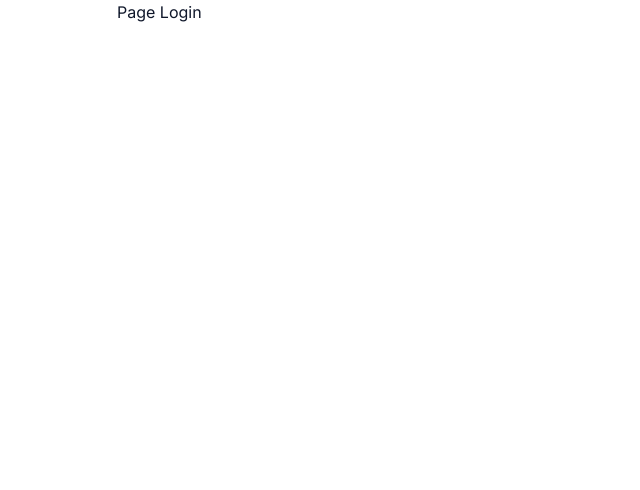
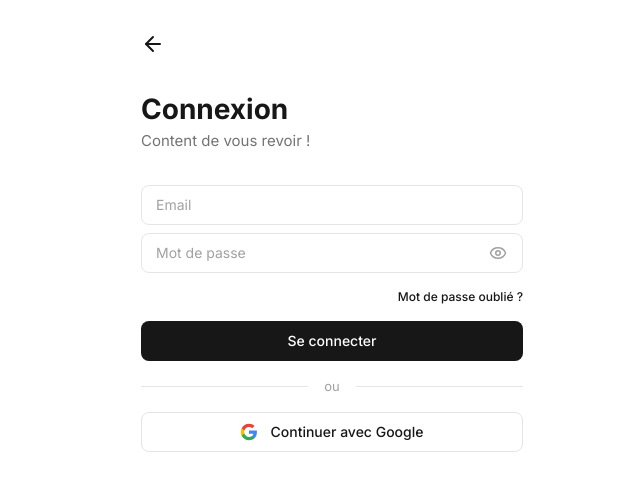
Before and after one commit to FlytziTv/MyDriveLog, a Next.js app: page /login in a window 1280 px wide. Shown: the top 490 px of the page, without its empty margins (308-948 px from the left). Built offline with nearby package versions, Linux system fonts and the light colour scheme.

Commit message:
feat: ajouter la page d'inscription avec formulaire et intégration Google

```diff
--- a/app/(auth)/login/page.tsx
+++ b/app/(auth)/login/page.tsx
@@ -1,3 +1,83 @@
+"use client";
+
+import { ArrowLeft } from "lucide-react";
+import { useState } from "react";
+import Link from "next/link";
+import { InputBase, PasswordInput } from "@/components/ui/Input";
+
 export default function LoginPage() {
-  return <div>Page Login</div>;
+  const [showPassword, setShowPassword] = useState(false);
+
+  return (
+    <div className="min-h-screen px-6 py-8">
+      {/* Information */}
+      <div className="flex flex-col items-start gap-8 mb-8">
+        {/* Back Button */}
+        <Link href="/">
+          <ArrowLeft className="w-6 h-6 text-neutral-900" />
+        </Link>
+        {/* Login Form */}
+        <div className="flex flex-col items-start gap-0">
+          <h1 className="text-[28px] font-bold text-neutral-900">Connexion</h1>
+          <p className="text-[15px] text-neutral-500">
+            Content de vous revoir !
+          </p>
+        </div>
+      </div>
+
+      <div className="flex flex-col gap-4">
+        <div className="flex flex-col gap-2">
+          {/* Email Input */}
+          <InputBase placeholder="Email" type="email" />
+
+          {/* Password Input */}
+          <PasswordInput
+            placeholder="Mot de passe"
+            showPassword={showPassword}
+            setShowPassword={setShowPassword}
+          />
+        </div>
+
+        {/* Forgot Password Button */}
+        <button className="text-xs hover:underline underline-offset-2 text-neutral-900 ml-auto block font-medium">
+          Mot de passe oublié ?
+        </button>
+
+        {/* Connect Button */}
+        <button className="w-full h-10 text-sm bg-neutral-900 text-white rounded-lg font-medium hover:bg-neutral-800 transition-colors">
+          Se connecter
+        </button>
+      </div>
+
+      {/* Or separator */}
+      <div className="flex items-center gap-4 my-4">
+        <div className="flex-1 h-px bg-neutral-200"></div>
+        <span className="text-[13px] text-neutral-400">ou</span>
+        <div className="flex-1 h-px bg-neutral-200"></div>
+      </div>
+
+      {/* Button Google */}
+      <button className="w-full text-sm h-10 bg-white hover:bg-neutral-100 border border-neutral-200 rounded-lg font-medium text-neutral-900 flex items-center justify-center gap-3  transition-colors">
+        <svg className="w-4.5 h-4.5" viewBox="0 0 24 24">
+          <path
+            fill="#4285F4"
+            d="M22.56 12.25c0-.78-.07-1.53-.2-2.25H12v4.26h5.92c-.26 1.37-1.04 2.53-2.21 3.31v2.77h3.57c2.08-1.92 3.28-4.74 3.28-8.09z"
+          />
+          <path
+            fill="#34A853"
+            d="M12 23c2.97 0 5.46-.98 7.28-2.66l-3.57-2.77c-.98.66-2.23 1.06-3.71 1.06-2.86 0-5.29-1.93-6.16-4.53H2.18v2.84C3.99 20.53 7.7 23 12 23z"
+          />
+          <path
+            fill="#FBBC05"
+            d="M5.84 14.09c-.22-.66-.35-1.36-.35-2.09s.13-1.43.35-2.09V7.07H2.18C1.43 8.55 1 10.22 1 12s.43 3.45 1.18 4.93l2.85-2.22.81-.62z"
+          />
+          <path
+            fill="#EA4335"
+            d="M12 5.38c1.62 0 3.06.56 4.21 1.64l3.15-3.15C17.45 2.09 14.97 1 12 1 7.7 1 3.99 3.47 2.18 7.07l3.66 2.84c.87-2.6 3.3-4.53 6.16-4.53z"
+          />
+        </svg>
+        Continuer avec Google
+      </button>
+    </div>
+  );
 }
--- a/app/(auth)/register/page.tsx
+++ b/app/(auth)/register/page.tsx
@@ -1,3 +1,81 @@
-export default function RegisterPage() {
-  return <div>Page Register</div>;
+"use client";
+
+import { ArrowLeft } from "lucide-react";
+import { useState } from "react";
+import Link from "next/link";
+import { InputBase, PasswordInput } from "@/components/ui/Input";
+
+export default function LoginPage() {
+  const [showPassword, setShowPassword] = useState(false);
+
+  return (
+    <div className="min-h-screen px-6 py-8">
+      {/* Information */}
+      <div className="flex flex-col items-start gap-8 mb-8">
+        {/* Back Button */}
+        <Link href="/">
+          <ArrowLeft className="w-6 h-6 text-neutral-900" />
+        </Link>
+        {/* Login Form */}
+        <div className="flex flex-col items-start gap-0">
+          <h1 className="text-[28px] font-bold text-neutral-900">
+            Inscription
+          </h1>
+          <p className="text-[15px] text-neutral-500">Créez votre compte !</p>
+        </div>
+      </div>
+
+      <div className="flex flex-col gap-4">
+        <div className="flex flex-col gap-2">
+          {/* Name Input */}
+          <InputBase placeholder="Nom" type="text" />
+
+          {/* Email Input */}
+          <InputBase placeholder="Email" type="email" />
+
+          {/* Password Input */}
+          <PasswordInput
+            placeholder="Mot de passe"
+            showPassword={showPassword}
+            setShowPassword={setShowPassword}
+          />
+        </div>
+
+        {/* Connect Button */}
+        <button className="w-full h-10 text-sm bg-neutral-900 text-white rounded-lg font-medium hover:bg-neutral-800 transition-colors">
+          S&apos;inscrire
+        </button>
+      </div>
+
+      {/* Or separator */}
+      <div className="flex items-center gap-4 my-4">
+        <div className="flex-1 h-px bg-neutral-200"></div>
+        <span className="text-[13px] text-neutral-400">ou</span>
+        <div className="flex-1 h-px bg-neutral-200"></div>
+      </div>
+
+      {/* Button Google */}
+      <button className="w-full text-sm h-10 bg-white hover:bg-neutral-100 border border-neutral-200 rounded-lg font-medium text-neutral-900 flex items-center justify-center gap-3  transition-colors">
+        <svg className="w-4.5 h-4.5" viewBox="0 0 24 24">
+          <path
+            fill="#4285F4"
+            d="M22.56 12.25c0-.78-.07-1.53-.2-2.25H12v4.26h5.92c-.26 1.37-1.04 2.53-2.21 3.31v2.77h3.57c2.08-1.92 3.28-4.74 3.28-8.09z"
+          />
+          <path
+            fill="#34A853"
+            d="M12 23c2.97 0 5.46-.98 7.28-2.66l-3.57-2.77c-.98.66-2.23 1.06-3.71 1.06-2.86 0-5.29-1.93-6.16-4.53H2.18v2.84C3.99 20.53 7.7 23 12 23z"
+          />
+          <path
+            fill="#FBBC05"
+            d="M5.84 14.09c-.22-.66-.35-1.36-.35-2.09s.13-1.43.35-2.09V7.07H2.18C1.43 8.55 1 10.22 1 12s.43 3.45 1.18 4.93l2.85-2.22.81-.62z"
+          />
+          <path
+            fill="#EA4335"
+            d="M12 5.38c1.62 0 3.06.56 4.21 1.64l3.15-3.15C17.45 2.09 14.97 1 12 1 7.7 1 3.99 3.47 2.18 7.07l3.66 2.84c.87-2.6 3.3-4.53 6.16-4.53z"
+          />
+        </svg>
+        S&apos;inscrire avec Google
+      </button>
+    </div>
+  );
 }
```
